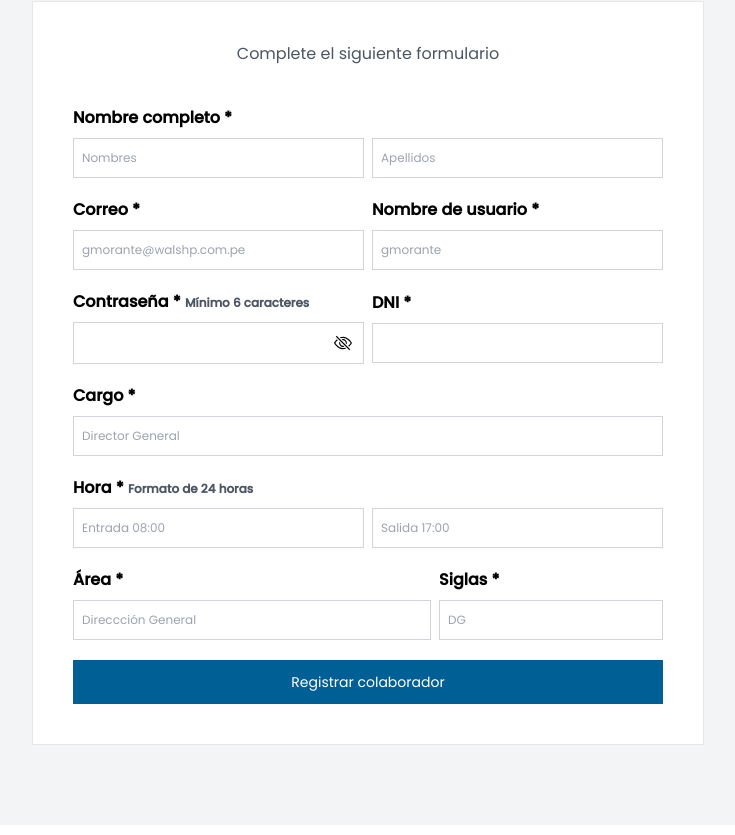
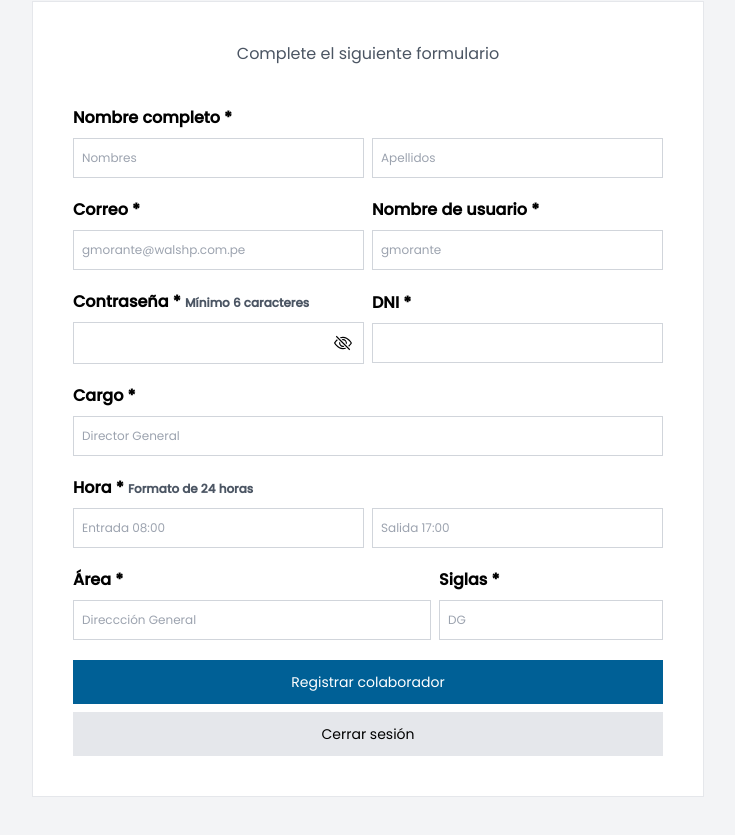
Before and after one commit to Viktorsmith-bit/ReGIS, a Next.js app: page /admin in a window 1280 px wide. Shown: the part 229-1064 px from the top of the page, without its empty margins (272-1007 px from the left). Built offline with nearby package versions, Linux system fonts and the light colour scheme.

Commit message:
adición del botón cerrar sesión

```diff
--- a/src/app/admin/page.js
+++ b/src/app/admin/page.js
@@ -1,6 +1,7 @@
 'use client';
 import { useState } from "react";
 import { updateEmail, createUserWithEmailAndPassword } from "firebase/auth";
+import Link from 'next/link';
 import { Toaster, toast } from 'sonner'
 import { auth } from "../../../firebase";
 import {app} from '../../../firebase';
@@ -114,6 +115,9 @@ export default function Admin(){
                             </div>
                             <button onClick={Registrar} className='py-3 mt-5 w-full text-sm back-color text-white'>Registrar colaborador</button>
                         </form>
+                        <Link href={"/login"}>
+                            <button className='bg-gray-200 py-3 mt-2 w-full text-sm'>Cerrar sesión</button>
+                        </Link>
                     </div>
                 </div>
             </div>
```
